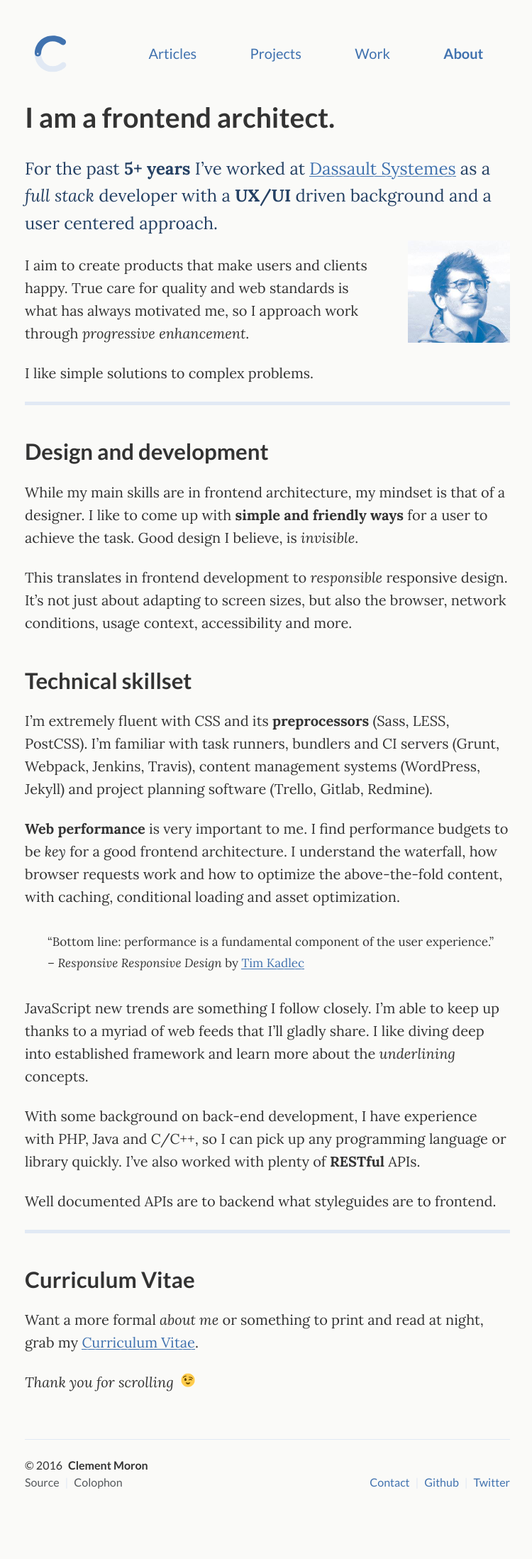
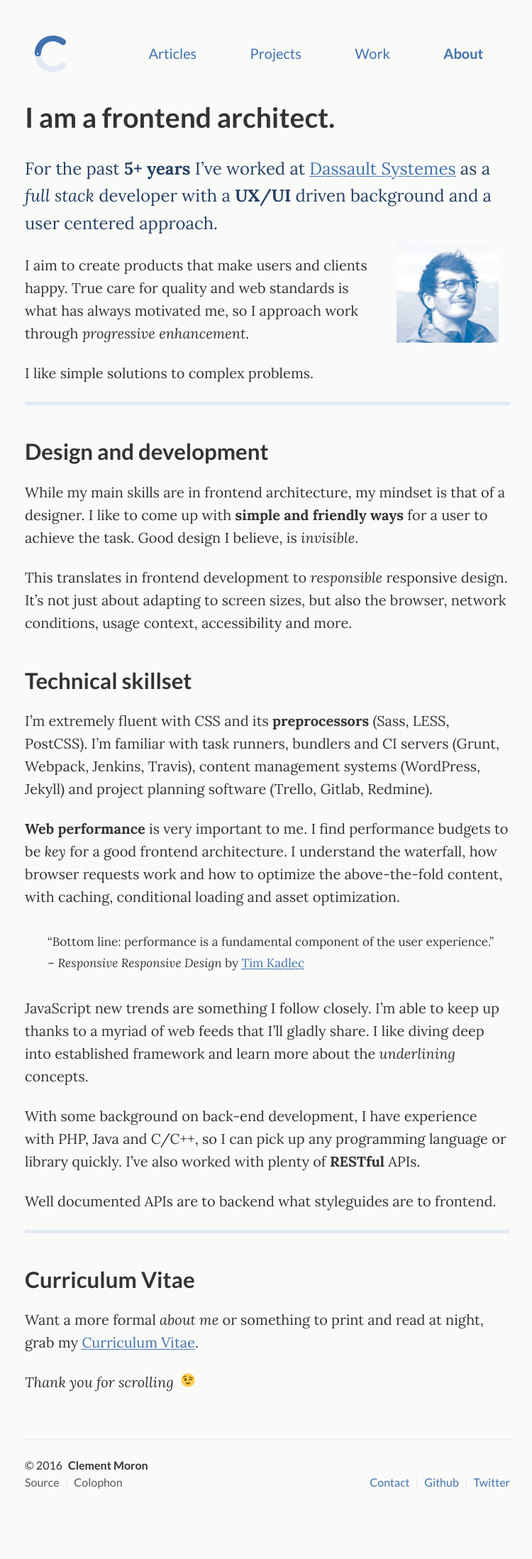
Before and after one commit to clenemt/clenemt.dev, a Jekyll site: the page built from _pages/about.md, in a window 1280 px wide. Shown: the whole page at 71% size, without its empty margins (263-1013 px from the left). Built offline with Jekyll 4.4.1, drawn with Linux system fonts in a browser that asks for light colours.

Commit message:
Improved margins

```diff
--- a/_sass/_page.scss
+++ b/_sass/_page.scss
@@ -168,13 +168,13 @@ p.post-desc {
   float: right;
   width: 96px;
   height: 96px;
-  margin: -.4rem 0 0 $spacer;
+  margin: -.4rem 1rem 0 $spacer;
 }
 
 @include mq-up(md) {
   .site-profile {
     width: 144px;
     height: 144px;
-    margin: -1.2rem 0 0 3rem;
+    margin: -1.2rem 1rem 0 2rem;
   }
 }
```
